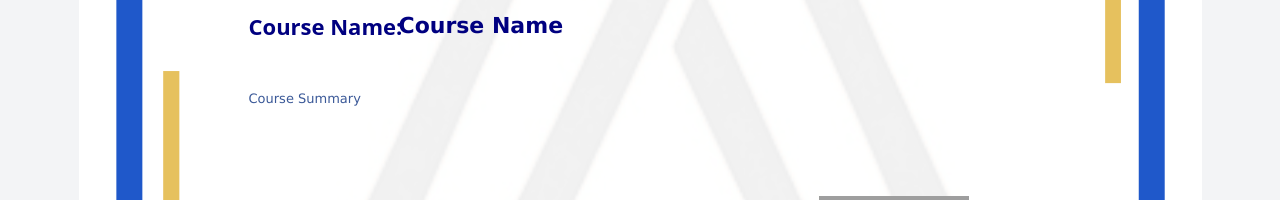
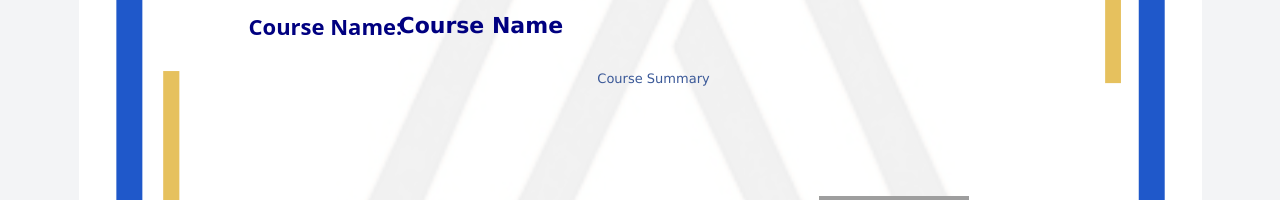
Before and after one commit to Vignesh082705/certificate, a React (Vite) app: page / in a window 1280 px wide. Shown: the part 352-552 px from the top of the page. Built offline with nearby package versions, Linux system fonts and the light colour scheme; grey boxes are pictures that could not be loaded.

Commit message:
Initial commit

```diff
--- a/src/components/Certificate.jsx
+++ b/src/components/Certificate.jsx
@@ -138,12 +138,13 @@ const Certificate = () => {
   style={{
     ...baseStyle,
     position: "absolute",
-    top: "410px",
+    top: "390px",
     left: "170px",
-    width: "800px",
+    width: "810px",
     fontSize: "13px",
     lineHeight: "1.5",
     minHeight: "60px",
+    textAlign: "center",
     color: "#3B5998",
   }}
 >
```
